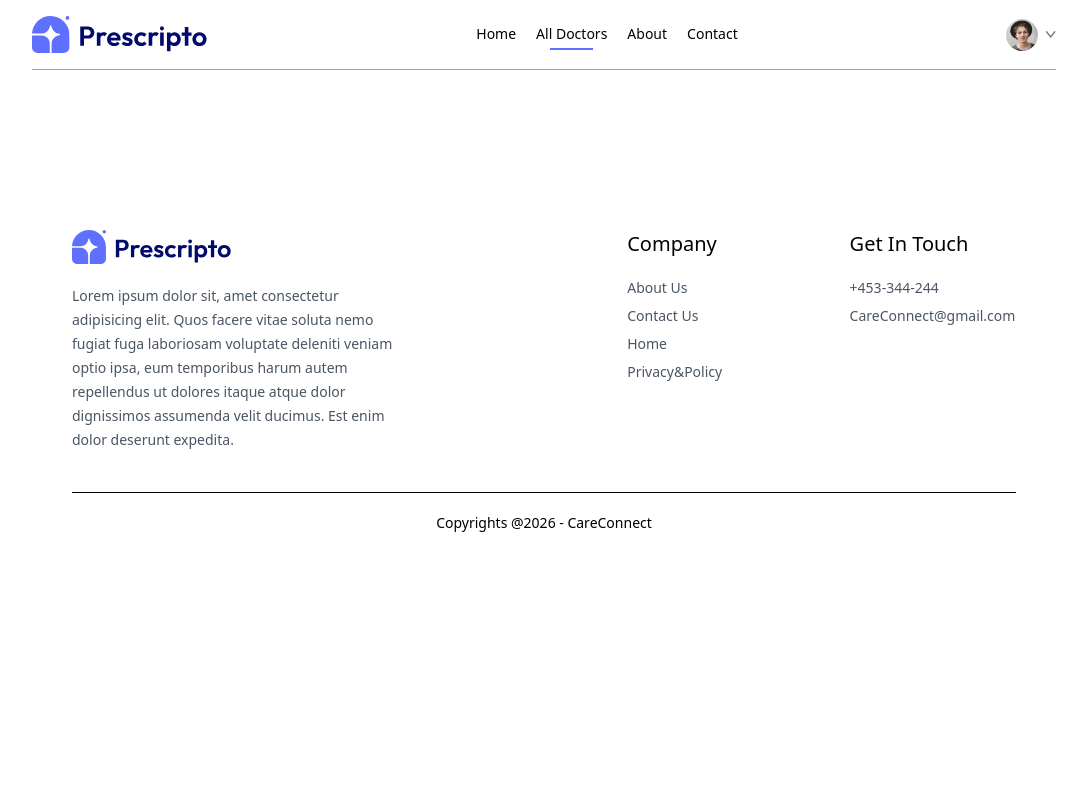
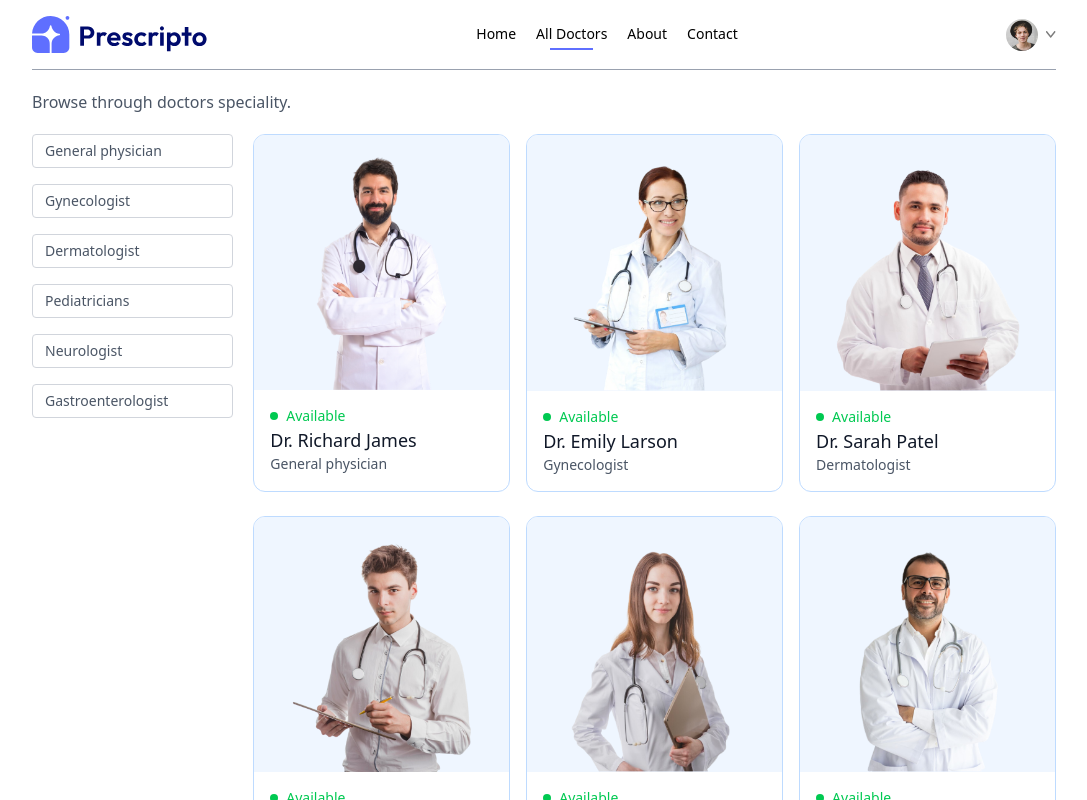
Before and after one commit to ritupradhan-git/CareConnect, a React (Vite) app in the folder client/: page /doctors in a window 1280 px wide. Shown: the top 800 px of the page, without its empty margins (96-1183 px from the left). Built offline with nearby package versions, Linux system fonts and the light colour scheme.

Commit message:
Added Doctors Page and fixed logo-navbar issue

```diff
--- a/client/src/components/NavBar.jsx
+++ b/client/src/components/NavBar.jsx
@@ -11,7 +11,7 @@
 
   return (
     <div className='flex items-center justify-between text-sm py-4 mb-5 border-b border-b-gray-400 '>
-      <img src={assets.logo} alt="" className='w-44 cursor-pointer'/>
+      <img onClick={()=>navigate(`/`)} src={assets.logo} alt="" className='w-44 cursor-pointer'/>
       <ul className='hidden md:flex items-start gap-5 font-medium'>
         <NavLink to={'/'}>
             <li className='py-1 '>Home</li>
--- a/client/src/context/AppContext.jsx
+++ b/client/src/context/AppContext.jsx
@@ -4,8 +4,10 @@
 export const AppContext=createContext();//global box for storing data
 
 const AppContextProvider=(props)=>{ //wrapper component-wraps the whole app
+    const currencySymbol='$'
     const value={//data stored globally
-        doctors
+        doctors,
+        currencySymbol
     }
     return(
         <AppContext.Provider value={value}>
--- a/client/src/pages/Doctors.jsx
+++ b/client/src/pages/Doctors.jsx
@@ -1,11 +1,57 @@
-import React from 'react'
+import React, { useContext, useState, useEffect } from "react";
+import { useNavigate, useParams } from "react-router-dom";
+import { AppContext } from "../context/AppContext";
 
 const Doctors = () => {
+  const navigate=useNavigate();
+  const {speciality}=useParams();
+  const {doctors}=useContext(AppContext);
+  const [filterDoc,setFilterDoc]=useState([]);
+  const applyFilter = () => {
+  if (!Array.isArray(doctors)) {
+    setFilterDoc([]);
+    return;
+  }
+
+  if (speciality) {
+    setFilterDoc(doctors.filter(doc => doc.speciality === speciality));
+  } else {
+    setFilterDoc(doctors);
+  }
+};
+
+  useEffect(()=>{
+    applyFilter()
+  },[doctors,speciality])
   return (
-    <div>
+  <div>
+    <p className="text-gray-600 ">Browse through doctors speciality.</p>
+    <div className="flex flex-col sm:flex-row items-start gap-5 mt-5">
+      <div className=" flex flex-col gap-4 text-sm text-gray-600">
+        <p onClick={()=>speciality==='General physician' ? navigate('/doctors'):navigate('/doctors/General physician')} className={`w-[94vw] sm:w-auto pl-3 py-1.5 pr-16 border border-gray-300 rounded transition-all cursor-pointer ${speciality === "General physician" ? "bg-indigo-100 text-black" : "General physician"}`}>General physician</p>
+        <p onClick={()=>speciality==='Gynecologist' ? navigate('/doctors'):navigate('/doctors/Gynecologist')} className={`w-[94vw] sm:w-auto pl-3 py-1.5 pr-16 border border-gray-300 rounded transition-all cursor-pointer ${speciality === "Gynecologist" ? "bg-indigo-100 text-black" : "Gynecologist"}`}>Gynecologist</p>
+        <p onClick={()=>speciality==='Dermatologist' ? navigate('/doctors'):navigate('/doctors/Dermatologist')} className={`w-[94vw] sm:w-auto pl-3 py-1.5 pr-16 border border-gray-300 rounded transition-all cursor-pointer ${speciality === "Dermatologist" ? "bg-indigo-100 text-black" : "Dermatologist"}`}>Dermatologist</p>
+        <p onClick={()=>speciality==='Pediatricians' ? navigate('/doctors'):navigate('/doctors/Pediatricians')} className={`w-[94vw] sm:w-auto pl-3 py-1.5 pr-16 border border-gray-300 rounded transition-all cursor-pointer ${speciality === "Pediatricians" ? "bg-indigo-100 text-black" : "Pediatricians"}`}>Pediatricians</p>
+        <p onClick={()=>speciality==='Neurologist' ? navigate('/doctors'):navigate('/doctors/Neurologist')} className={`w-[94vw] sm:w-auto pl-3 py-1.5 pr-16 border border-gray-300 rounded transition-all cursor-pointer ${speciality === "Neurologist" ? "bg-indigo-100 text-black" : "Neurologist"}`}>Neurologist</p>
+        <p onClick={()=>speciality==='Gastroenterologist' ? navigate('/doctors'):navigate('/doctors/Gastroenterologist')} className={`w-[94vw] sm:w-auto pl-3 py-1.5 pr-16 border border-gray-300 rounded transition-all cursor-pointer ${speciality === "Gastroenterologist" ? "bg-indigo-100 text-black" : "Gastroenterologist"}`}>Gastroenterologist</p>
+      </div>
+      <div className="w-full grid grid-cols-[repeat(auto-fit,minmax(200px,1fr))] gap-4 gap-y-6 ">
+        {filterDoc.map((item,index)=>(
+            <div onClick={()=>navigate(`/appointment/${item._id}`)} key={index} className='border border-blue-200 rounded-xl overflow-hidden cursor-pointer hover:-translate-y-2.5 transition-all duration-500'>
+                <img className='bg-blue-50 ' src={item.image} alt="" />
+                <div className='p-4 '>
+                    <div className='flex items-center gap-2 text-sm text-center text-green-500'>
+                        <p className='w-2 h-2 bg-green-500 rounded-full'></p><p>Available</p>
+                    </div>
+                    <p className='text-gray-900 text-lg font-medium'>{item.name}</p>
+                    <p className='text-gray-600 text-sm'>{item.speciality}</p>
+                </div>
+            </div>
+        ))}
+      </div>
+    </div>
+  </div>
+  );
+};
 
- </div>
-  )
-}
-
-export default Doctors
+export default Doctors;
```
